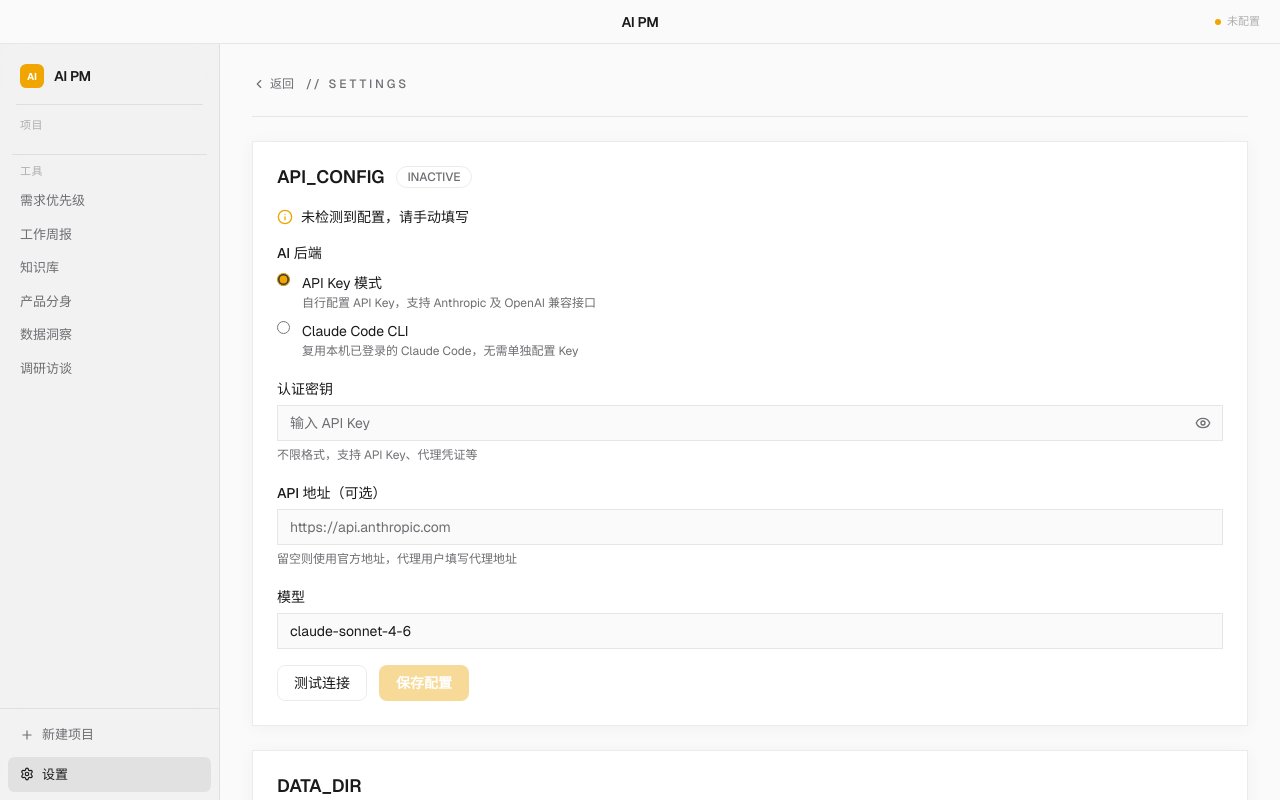
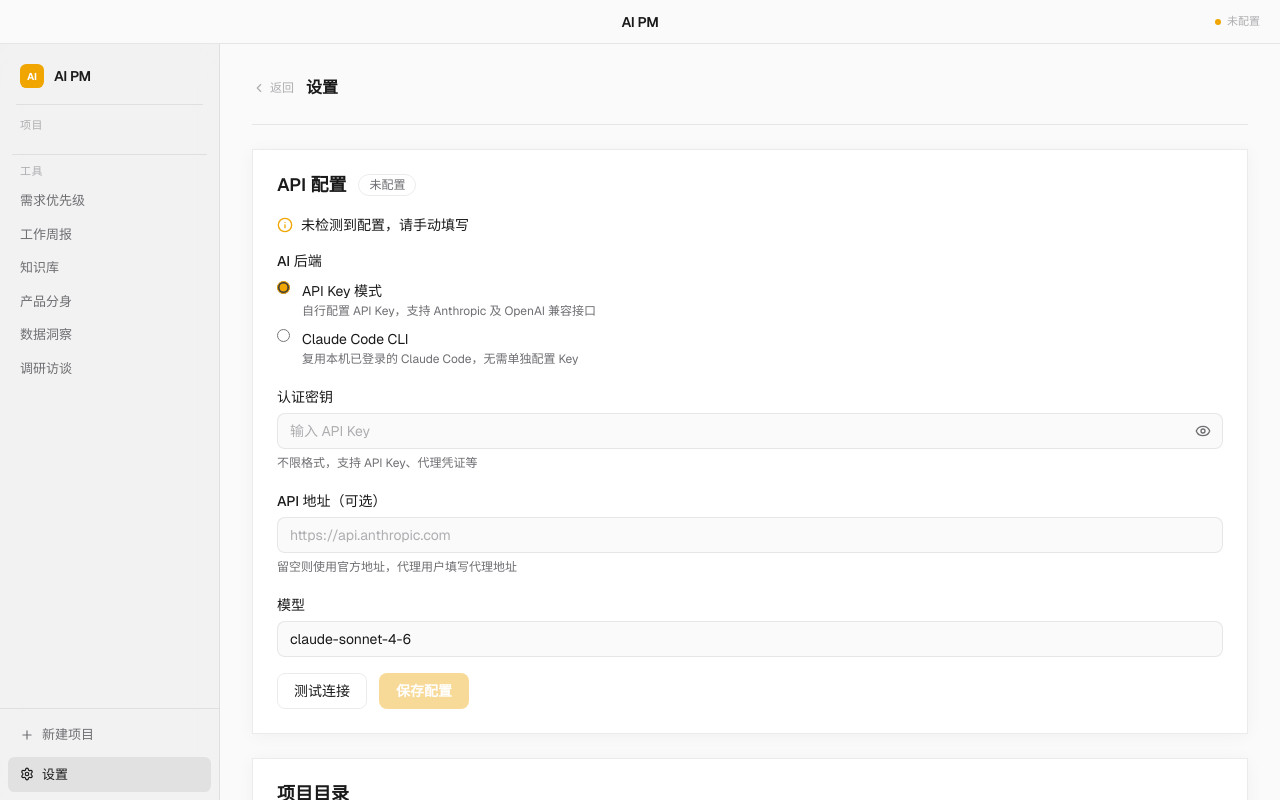
Before and after one commit to K3tty5555/AI_PM, a React (Vite) app in the folder app/: page /settings in a window 1280 px wide. Built offline with nearby package versions, Linux system fonts and the light colour scheme.

Commit message:
feat: redesign Settings — remove HUD labels, fix inputs and radio styling

```diff
--- a/app/src/pages/Settings.tsx
+++ b/app/src/pages/Settings.tsx
@@ -200,14 +200,12 @@ export function SettingsPage() {
       <div className="flex items-center gap-3">
         <button
           onClick={() => navigate(-1)}
-          className="flex items-center gap-1 text-xs text-[var(--text-muted)] transition-colors hover:text-[var(--dark)]"
+          className="flex items-center gap-1 text-xs text-[var(--text-tertiary)] transition-colors hover:text-[var(--text-primary)]"
         >
           <ChevronLeft className="size-3.5" />
           返回
         </button>
-        <span className="font-terminal text-xs font-medium uppercase tracking-[3px] text-[var(--text-muted)]">
-          {"// SETTINGS"}
-        </span>
+        <h1 className="text-base font-semibold text-[var(--text-primary)]">设置</h1>
       </div>
       <div className="h-px bg-[var(--border)]" />
 
@@ -215,9 +213,9 @@ export function SettingsPage() {
       <Card className="hover:shadow-none">
         <CardHeader>
           <div className="flex items-center gap-3">
-            <CardTitle>API_CONFIG</CardTitle>
+            <CardTitle>API 配置</CardTitle>
             <Badge variant={config?.hasConfig || backend === "claude_cli" ? "default" : "outline"}>
-              {backend === "claude_cli" ? "CLI" : config?.hasConfig ? "ACTIVE" : "INACTIVE"}
+              {backend === "claude_cli" ? "CLI" : config?.hasConfig ? "已连接" : "未配置"}
             </Badge>
           </div>
 
@@ -226,14 +224,14 @@ export function SettingsPage() {
             {config?.hasConfig ? (
               <>
                 <CheckCircle2 className="mt-0.5 size-4 shrink-0 text-[var(--green)]" />
-                <span className="text-sm text-[var(--dark)]">
+                <span className="text-sm text-[var(--text-primary)]">
                   已自动检测到配置（来源：{SOURCE_LABELS[config.configSource] || config.configSource}）
                 </span>
               </>
             ) : (
               <>
                 <Info className="mt-0.5 size-4 shrink-0 text-[var(--yellow)]" />
-                <span className="text-sm text-[var(--dark)]">
+                <span className="text-sm text-[var(--text-primary)]">
                   未检测到配置，请手动填写
                 </span>
               </>
@@ -245,7 +243,7 @@ export function SettingsPage() {
           <div className="flex flex-col gap-5">
             {/* Backend Selector */}
             <div className="flex flex-col gap-2">
-              <label className="text-sm font-medium text-[var(--dark)]">AI 后端</label>
+              <label className="text-sm font-medium text-[var(--text-primary)]">AI 后端</label>
               <div className="flex flex-col gap-2">
                 <label className="flex cursor-pointer items-start gap-3">
                   <input
@@ -254,10 +252,10 @@ export function SettingsPage() {
                     value="api"
                     checked={backend === "api"}
                     onChange={() => { setBackend("api"); setDirty(true); setCliStatus(null) }}
-                    className="mt-0.5 accent-[var(--yellow)]"
+                    className="mt-0.5 accent-[var(--accent-color)]"
                   />
                   <div>
-                    <span className="text-sm text-[var(--dark)]">API Key 模式</span>
+                    <span className="text-sm text-[var(--text-primary)]">API Key 模式</span>
                     <p className="text-xs text-[var(--text-muted)]">自行配置 API Key，支持 Anthropic 及 OpenAI 兼容接口</p>
                   </div>
                 </label>
@@ -268,10 +266,10 @@ export function SettingsPage() {
                     value="claude_cli"
                     checked={backend === "claude_cli"}
                     onChange={() => { setBackend("claude_cli"); setDirty(true); setCliStatus(null) }}
-                    className="mt-0.5 accent-[var(--yellow)]"
+                    className="mt-0.5 accent-[var(--accent-color)]"
                   />
                   <div className="flex-1">
-                    <span className="text-sm text-[var(--dark)]">Claude Code CLI</span>
+                    <span className="text-sm text-[var(--text-primary)]">Claude Code CLI</span>
                     <p className="text-xs text-[var(--text-muted)]">复用本机已登录的 Claude Code，无需单独配置 Key</p>
                     {backend === "claude_cli" && (
                       <div className="mt-2 flex items-center gap-2">
@@ -305,7 +303,7 @@ export function SettingsPage() {
               <>
                 {/* API Key */}
                 <div className="flex flex-col gap-1.5">
-                  <label className="text-sm font-medium text-[var(--dark)]">
+                  <label className="text-sm font-medium text-[var(--text-primary)]">
                     认证密钥
                   </label>
                   <div className="relative">
@@ -317,12 +315,12 @@ export function SettingsPage() {
                         setDirty(true)
                       }}
                       placeholder={config?.apiKey || "输入 API Key"}
-                      className="h-9 w-full border border-[var(--border)] bg-[var(--background)] px-3 pr-10 font-terminal text-sm text-[var(--dark)] placeholder:text-[var(--text-muted)] outline-none transition-colors duration-[0.28s] focus:border-[var(--yellow)] focus:ring-2 focus:ring-[var(--yellow)]/50"
+                      className="h-9 w-full rounded-lg border border-[var(--border)] bg-[var(--background)] px-3 pr-10 text-sm text-[var(--text-primary)] placeholder:text-[var(--text-tertiary)] outline-none transition-colors duration-200 focus:border-[var(--accent-color)] focus:ring-2 focus:ring-[var(--accent-ring)]"
                     />
                     <button
                       type="button"
                       onClick={() => setShowKey(!showKey)}
-                      className="absolute right-2 top-1/2 -translate-y-1/2 p-1 text-[var(--text-muted)] transition-colors hover:text-[var(--dark)]"
+                      className="absolute right-2 top-1/2 -translate-y-1/2 p-1 text-[var(--text-muted)] transition-colors hover:text-[var(--text-primary)]"
                       aria-label={showKey ? "隐藏密钥" : "显示密钥"}
                     >
                       {showKey ? (
@@ -339,7 +337,7 @@ export function SettingsPage() {
 
                 {/* Base URL */}
                 <div className="flex flex-col gap-1.5">
-                  <label className="text-sm font-medium text-[var(--dark)]">
+                  <label className="text-sm font-medium text-[var(--text-primary)]">
                     API 地址（可选）
                   </label>
                   <input
@@ -350,7 +348,7 @@ export function SettingsPage() {
                       setDirty(true)
                     }}
                     placeholder="https://api.anthropic.com"
-                    className="h-9 w-full border border-[var(--border)] bg-[var(--background)] px-3 font-terminal text-sm text-[var(--dark)] placeholder:text-[var(--text-muted)] outline-none transition-colors duration-[0.28s] focus:border-[var(--yellow)] focus:ring-2 focus:ring-[var(--yellow)]/50"
+                    className="h-9 w-full rounded-lg border border-[var(--border)] bg-[var(--background)] px-3 text-sm text-[var(--text-primary)] placeholder:text-[var(--text-tertiary)] outline-none transition-colors duration-200 focus:border-[var(--accent-color)] focus:ring-2 focus:ring-[var(--accent-ring)]"
                   />
                   <span className="text-xs text-[var(--text-muted)]">
                     留空则使用官方地址，代理用户填写代理地址
@@ -359,7 +357,7 @@ export function SettingsPage() {
 
                 {/* Model */}
                 <div className="flex flex-col gap-1.5">
-                  <label className="text-sm font-medium text-[var(--dark)]">
+                  <label className="text-sm font-medium text-[var(--text-primary)]">
                     模型
                   </label>
                   <input
@@ -370,7 +368,7 @@ export function SettingsPage() {
                       setDirty(true)
                     }}
                     placeholder="claude-sonnet-4-6"
-                    className="h-9 w-full border border-[var(--border)] bg-[var(--background)] px-3 font-terminal text-sm text-[var(--dark)] placeholder:text-[var(--text-muted)] outline-none transition-colors duration-[0.28s] focus:border-[var(--yellow)] focus:ring-2 focus:ring-[var(--yellow)]/50"
+                    className="h-9 w-full rounded-lg border border-[var(--border)] bg-[var(--background)] px-3 text-sm text-[var(--text-primary)] placeholder:text-[var(--text-tertiary)] outline-none transition-colors duration-200 focus:border-[var(--accent-color)] focus:ring-2 focus:ring-[var(--accent-ring)]"
                   />
                 </div>
               </>
@@ -454,11 +452,11 @@ export function SettingsPage() {
       {/* Data Directory Card */}
       <Card className="hover:shadow-none">
         <CardHeader>
-          <CardTitle>DATA_DIR</CardTitle>
+          <CardTitle>项目目录</CardTitle>
         </CardHeader>
         <CardContent>
           <div className="flex flex-col gap-1.5">
-            <label className="text-sm font-medium text-[var(--dark)]">
+            <label className="text-sm font-medium text-[var(--text-primary)]">
               项目文件存储目录
             </label>
             <div className="flex gap-2">
@@ -471,7 +469,7 @@ export function SettingsPage() {
                   setDirSaveResult(null)
                 }}
                 placeholder="~/Documents/AI PM"
-                className="h-9 flex-1 border border-[var(--border)] bg-[var(--background)] px-3 font-terminal text-sm text-[var(--dark)] placeholder:text-[var(--text-muted)] outline-none transition-colors duration-[0.28s] focus:border-[var(--yellow)] focus:ring-2 focus:ring-[var(--yellow)]/50"
+                className="h-9 flex-1 rounded-lg border border-[var(--border)] bg-[var(--background)] px-3 text-sm text-[var(--text-primary)] placeholder:text-[var(--text-tertiary)] outline-none transition-colors duration-200 focus:border-[var(--accent-color)] focus:ring-2 focus:ring-[var(--accent-ring)]"
               />
               <Button variant="ghost" size="sm" onClick={handlePickDir} className="gap-1.5 shrink-0">
                 <FolderOpen className="size-4" />
@@ -512,11 +510,11 @@ export function SettingsPage() {
       {/* About Card */}
       <Card className="hover:shadow-none">
         <CardHeader>
-          <CardTitle>ABOUT</CardTitle>
+          <CardTitle>关于</CardTitle>
         </CardHeader>
         <CardContent>
           <div className="flex flex-col gap-2">
-            <p className="font-terminal text-sm text-[var(--dark)]">
+            <p className="text-sm text-[var(--text-primary)]">
               AI PM Desktop v0.1.0
             </p>
             <p className="text-sm text-[var(--text-muted)]">
```
